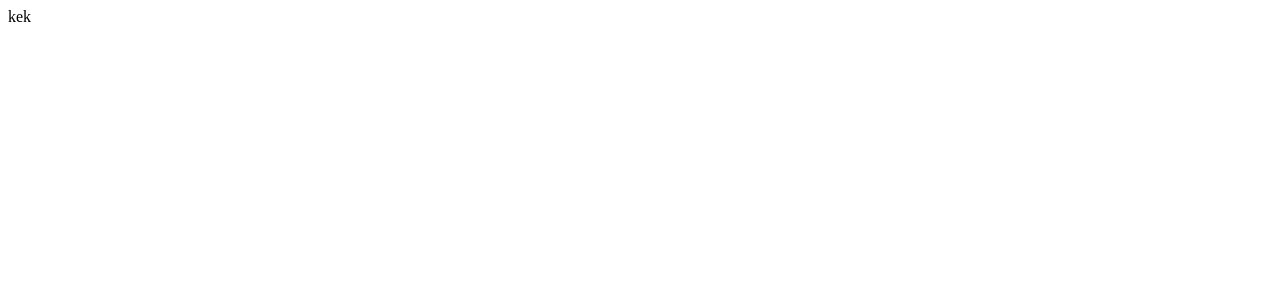
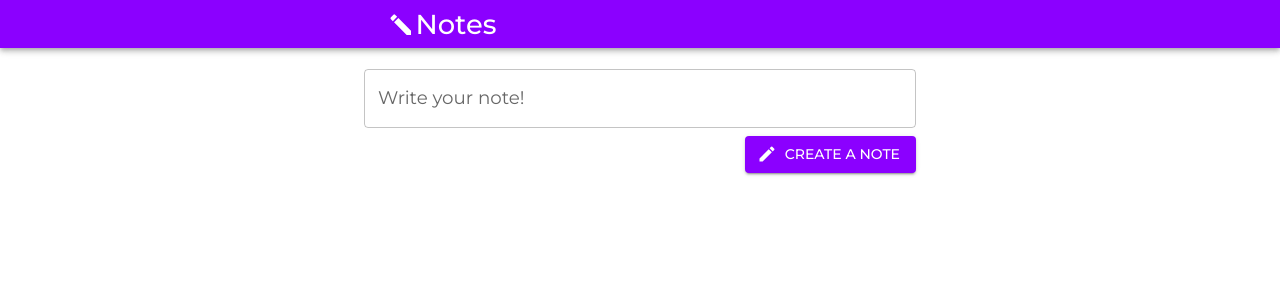
Before and after one commit to c1DeepInside/react-test-task, a React (Vite) app: page / in a window 1280 px wide. Shown: the top 300 px of the page. Built offline with nearby package versions, Linux system fonts and the light colour scheme.

Commit message:
feat: add header, textarea

```diff
--- a/index.html
+++ b/index.html
@@ -3,6 +3,10 @@
   <head>
     <meta charset="UTF-8" />
     <meta name="viewport" content="width=device-width, initial-scale=1.0" />
+    <link
+      href="https://fonts.googleapis.com/css2?family=Montserrat:wght@100;200;300;400;500;600;700;800;900&display=swap"
+      rel="stylesheet"
+    />
     <title>Vite + React + TS</title>
   </head>
   <body>
--- a/package.json
+++ b/package.json
@@ -12,6 +12,7 @@
   "dependencies": {
     "@emotion/react": "^11.11.1",
     "@emotion/styled": "^11.11.0",
+    "@mui/base": "^5.0.0-beta.8",
     "@mui/icons-material": "^5.14.1",
     "@mui/material": "^5.14.1",
     "@reduxjs/toolkit": "^1.9.5",
@@ -27,6 +28,7 @@
     "@vitejs/plugin-react": "^4.0.3",
     "eslint": "^8.45.0",
     "eslint-config-prettier": "^8.8.0",
+    "eslint-import-resolver-typescript": "^3.5.5",
     "eslint-plugin-import": "^2.27.5",
     "eslint-plugin-prettier": "^5.0.0",
     "eslint-plugin-react": "^7.33.0",
--- a/src/App.tsx
+++ b/src/App.tsx
@@ -1,7 +1,11 @@
+import Header from './components/Header';
+import Main from './components/Main';
+
 function App() {
   return (
     <>
-      <div>kek</div>
+      <Header />
+      <Main />
     </>
   );
 }
--- /dev/null
+++ b/src/components/Header.tsx
@@ -0,0 +1,21 @@
+import { AppBar, Container, Link, Toolbar, Typography } from '@mui/material';
+import BorderColorRoundedIcon from '@mui/icons-material/Create';
+
+const Header = () => {
+  return (
+    <AppBar position="static">
+      <Container maxWidth="sm">
+        <Toolbar variant="dense" sx={{ p: 0 }}>
+          <Link href="/" underline="none" sx={{ color: 'white' }}>
+            <Typography variant="h5" sx={{ fontWeight: 500 }}>
+              <BorderColorRoundedIcon sx={{ transform: 'translate(-1px, 5px) scale(-1, 1)' }} />
+              Notes
+            </Typography>
+          </Link>
+        </Toolbar>
+      </Container>
+    </AppBar>
+  );
+};
+
+export default Header;
--- /dev/null
+++ b/src/components/Main.tsx
@@ -0,0 +1,26 @@
+import { Box, Button, Container } from '@mui/material';
+import StyledTextArea from './StyledTextArea';
+import BorderColorRoundedIcon from '@mui/icons-material/Create';
+
+const Main = () => {
+  return (
+    <main>
+      <Container maxWidth="sm">
+        <Box sx={{ pt: '5px' }}>
+          <StyledTextArea label="Write your note!" sxProp={{ fontSize: 24 }} />
+        </Box>
+        <Box sx={{ display: 'flex', justifyContent: 'flex-end' }}>
+          <Button
+            sx={{ fontSize: '14px' }}
+            variant="contained"
+            startIcon={<BorderColorRoundedIcon />}
+          >
+            Create a note
+          </Button>
+        </Box>
+      </Container>
+    </main>
+  );
+};
+
+export default Main;
--- /dev/null
+++ b/src/components/StyledTextArea.tsx
@@ -0,0 +1,21 @@
+import { SxProps, TextField } from '@mui/material';
+import { ReactNode } from 'react';
+
+type Props = {
+  sxProp: SxProps;
+  label?: ReactNode;
+};
+
+const StyledTextArea = ({ sxProp, label }: Props) => {
+  return (
+    <TextField
+      multiline={true}
+      label={label}
+      fullWidth
+      margin="normal"
+      InputProps={{ sx: { ...sxProp, ...{ fontWeight: '500', lineHeight: 1 } } }}
+    />
+  );
+};
+
+export default StyledTextArea;
--- a/src/main.tsx
+++ b/src/main.tsx
@@ -1,9 +1,28 @@
 import React from 'react';
 import ReactDOM from 'react-dom/client';
 import App from './App.tsx';
+import { ThemeProvider, createTheme } from '@mui/material';
+import './styles/reset.css';
+
+const theme = createTheme({
+  palette: {
+    primary: {
+      main: '#8b00ff',
+    },
+    secondary: {
+      main: '#ffb6c1',
+    },
+  },
+  typography: {
+    fontFamily: ['Montserrat', 'sans-serif'].join(','),
+    fontSize: 16,
+  },
+});
 
 ReactDOM.createRoot(document.getElementById('root')!).render(
   <React.StrictMode>
-    <App />
+    <ThemeProvider theme={theme}>
+      <App />
+    </ThemeProvider>
   </React.StrictMode>
 );
--- /dev/null
+++ b/src/styles/reset.css
@@ -0,0 +1,47 @@
+html, body, div, span, applet, object, iframe,
+h1, h2, h3, h4, h5, h6, p, blockquote, pre,
+a, abbr, acronym, address, big, cite, code,
+del, dfn, em, img, ins, kbd, q, s, samp,
+small, strike, strong, sub, sup, tt, var,
+b, u, i, center,
+dl, dt, dd, ol, ul, li,
+fieldset, form, label, legend,
+table, caption, tbody, tfoot, thead, tr, th, td,
+article, aside, canvas, details, embed,
+figure, figcaption, footer, header, hgroup,
+menu, nav, output, ruby, section, summary,
+time, mark, audio, video {
+	margin: 0;
+	padding: 0;
+	border: 0;
+	font-size: 100%;
+	font: inherit;
+	vertical-align: baseline;
+}
+/* HTML5 display-role reset for older browsers */
+article, aside, details, figcaption, figure,
+footer, header, hgroup, menu, nav, section {
+	display: block;
+}
+body {
+	line-height: 1;
+}
+ol, ul {
+	list-style: none;
+}
+blockquote, q {
+	quotes: none;
+}
+blockquote:before, blockquote:after,
+q:before, q:after {
+	content: '';
+	content: none;
+}
+table {
+	border-collapse: collapse;
+	border-spacing: 0;
+}
+
+* {
+  box-sizing: border-box;
+}
```
Also changed, not shown: .eslintrc.cjs, 1 other file (tests, documents, lock files or other folders).
